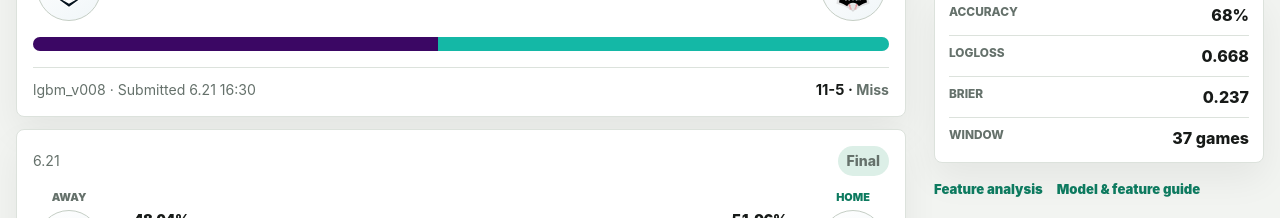
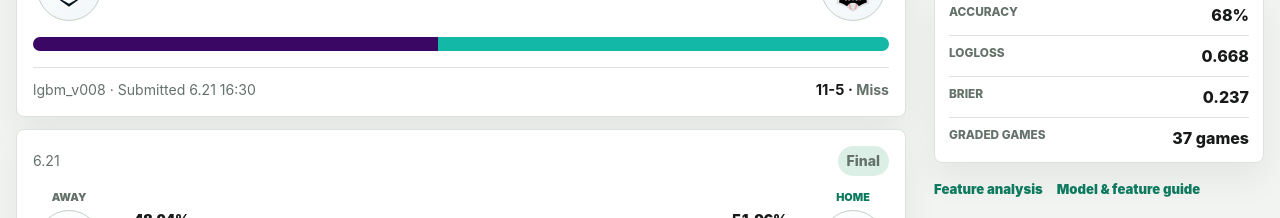
Before and after one commit to Berry-mas/statiz-kbo-win-prediction, a Next.js app in the folder web/: page / in a window 1280 px wide. Shown: the part 1320-1538 px from the top of the page. Built offline with nearby package versions, Linux system fonts and the light colour scheme; no server answers.

Commit message:
Clarify cumulative metric labels

```diff
--- a/web/app/page.tsx
+++ b/web/app/page.tsx
@@ -313,7 +313,7 @@ export default async function DashboardPage() {
                 <dd>{formatNumber(metrics.brier)}</dd>
               </div>
               <div>
-                <dt data-en="Window" data-ko="구간">Window</dt>
+                <dt data-en="Graded games" data-ko="평가 경기">Graded games</dt>
                 <dd>
                   {metrics.window.sample_size}{" "}
                   <span data-en="games" data-ko="경기">
```
